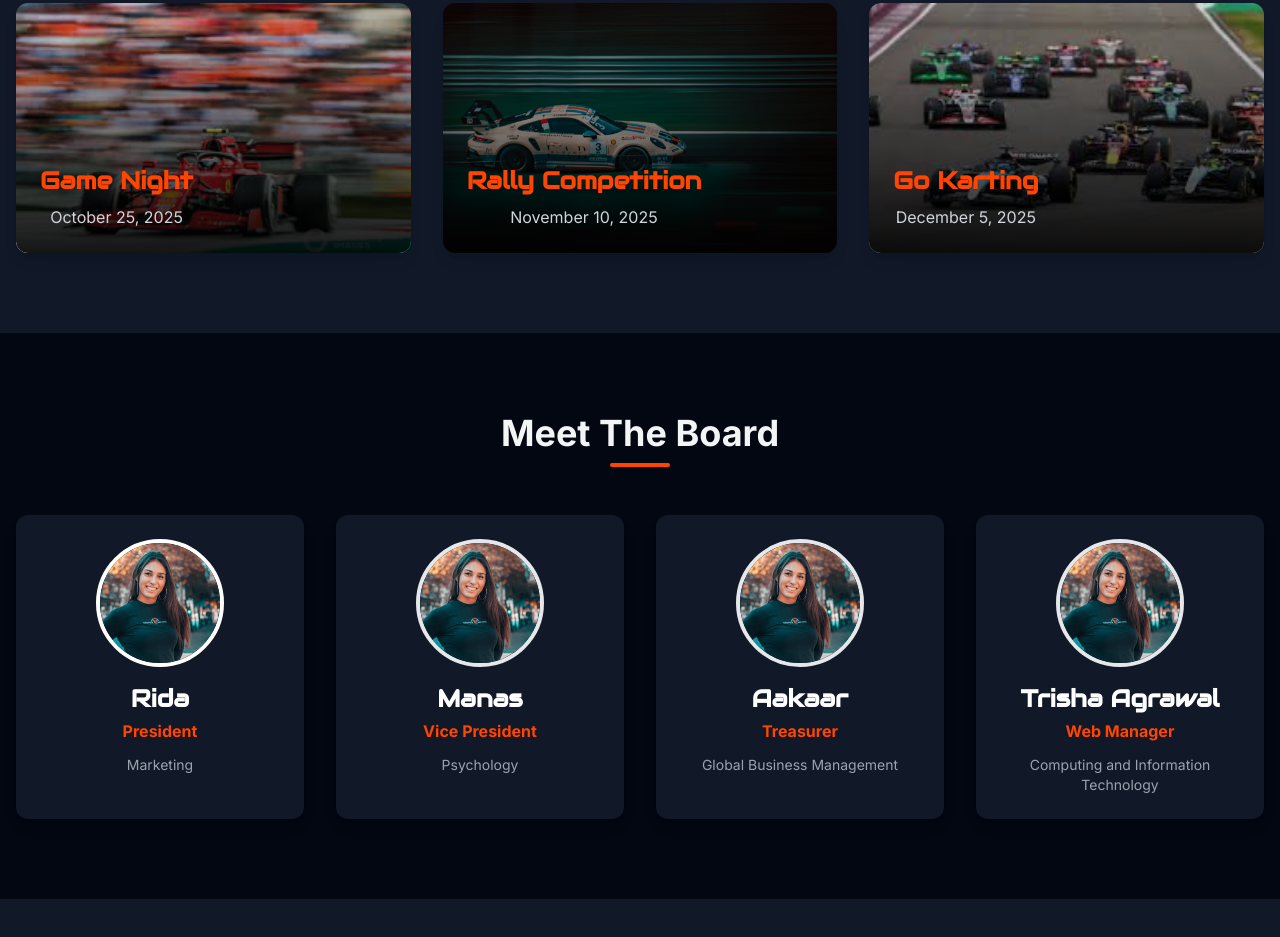
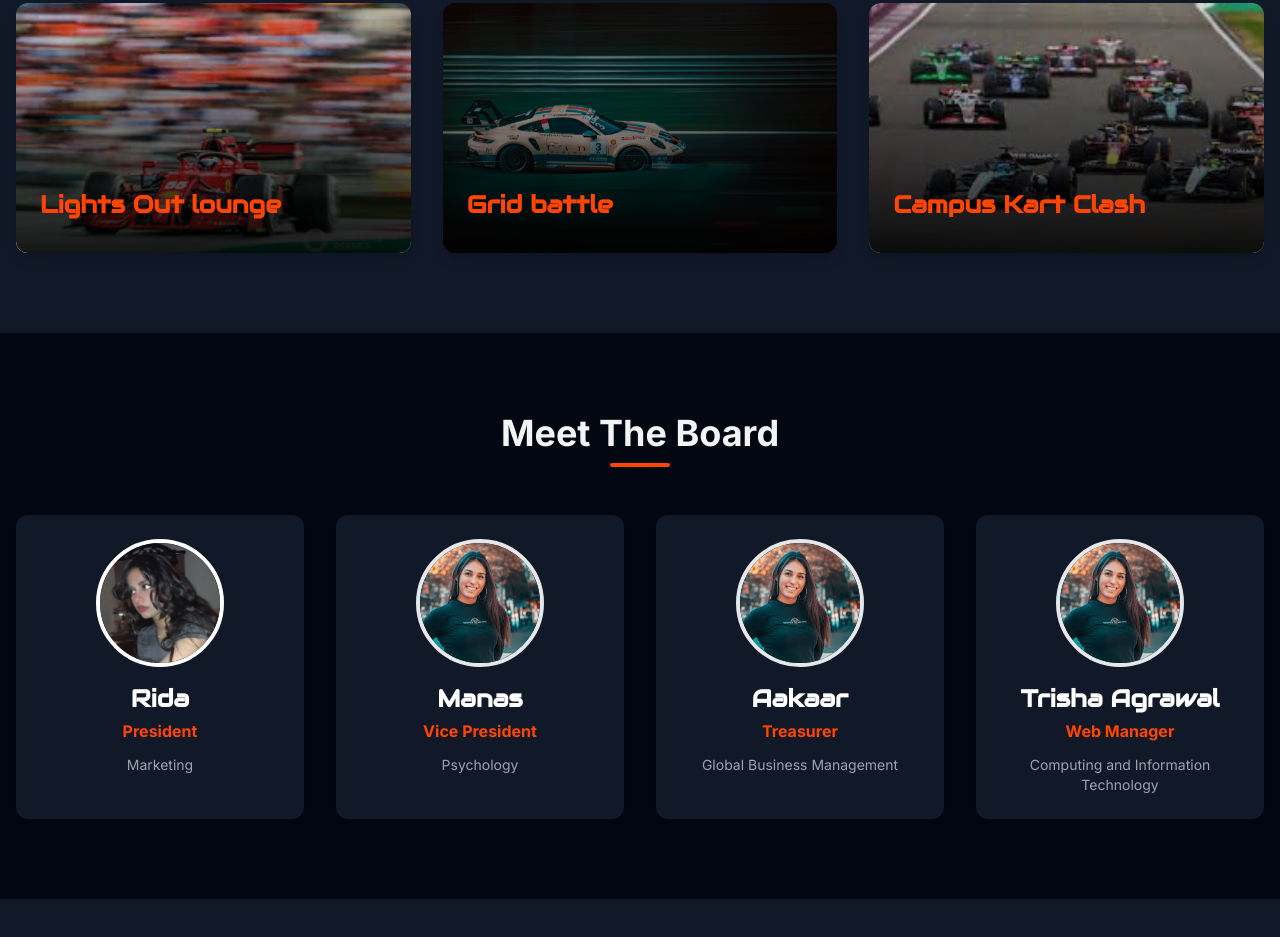
Before and after one commit to trishaagrawal31/Pitstop-website, a website: page index.html in a window 1280 px wide. Shown: the part 1297-2234 px from the top of the page. Drawn offline with nearby package versions, Linux system fonts and the light colour scheme.

Commit message:
updated ridas pic

```diff
--- a/index.html
+++ b/index.html
@@ -204,7 +204,7 @@
                 <h2 class="text-4xl font-bold section-header mb-12">Meet The Board</h2>
                 <div class="grid grid-cols-1 md:grid-cols-2 lg:grid-cols-4 gap-8">
                     <div class="card-item bg-gray-900 p-6 rounded-xl shadow-lg text-center transform hover:-translate-y-2 transition-transform duration-300">
-                        <img src="./images/pic.jpeg" alt="Board Member John Doe" class="w-32 h-32 rounded-full mx-auto mb-4 border-4 object-cover" style="border-color: white">
+                        <img src="./images/rida.jpg" alt="Board Member John Doe" class="w-32 h-32 rounded-full mx-auto mb-4 border-4 object-cover" style="border-color: white">
                         <h3 class="text-2xl font-bold font-['Audiowide'] text-white mb-1">Rida</h3>
                         <p class="font-semibold mb-3" style="color: var(--accent-color)">President</p>
                         <p class="text-gray-400 text-sm">Marketing</p>
@@ -277,9 +277,9 @@
     <script>
         document.addEventListener('DOMContentLoaded', () => {
             const events = [
-                { title: 'Game Night', date: 'October 25, 2025', image: './images/1.jpeg' },
-                { title: 'Rally Competition', date: 'November 10, 2025', image: './images/3.jpeg' },
-                { title: 'Go Karting', date: 'December 5, 2025', image: './images/2.jpeg' },
+                { title: 'Lights Out lounge', date: '', image: './images/1.jpeg' },
+                { title: 'Grid battle', date: '', image: './images/3.jpeg' },
+                { title: 'Campus Kart Clash', date: '', image: './images/2.jpeg' },
 
             ];
 
```
Also changed, not shown: images/rida.jpg (added).
